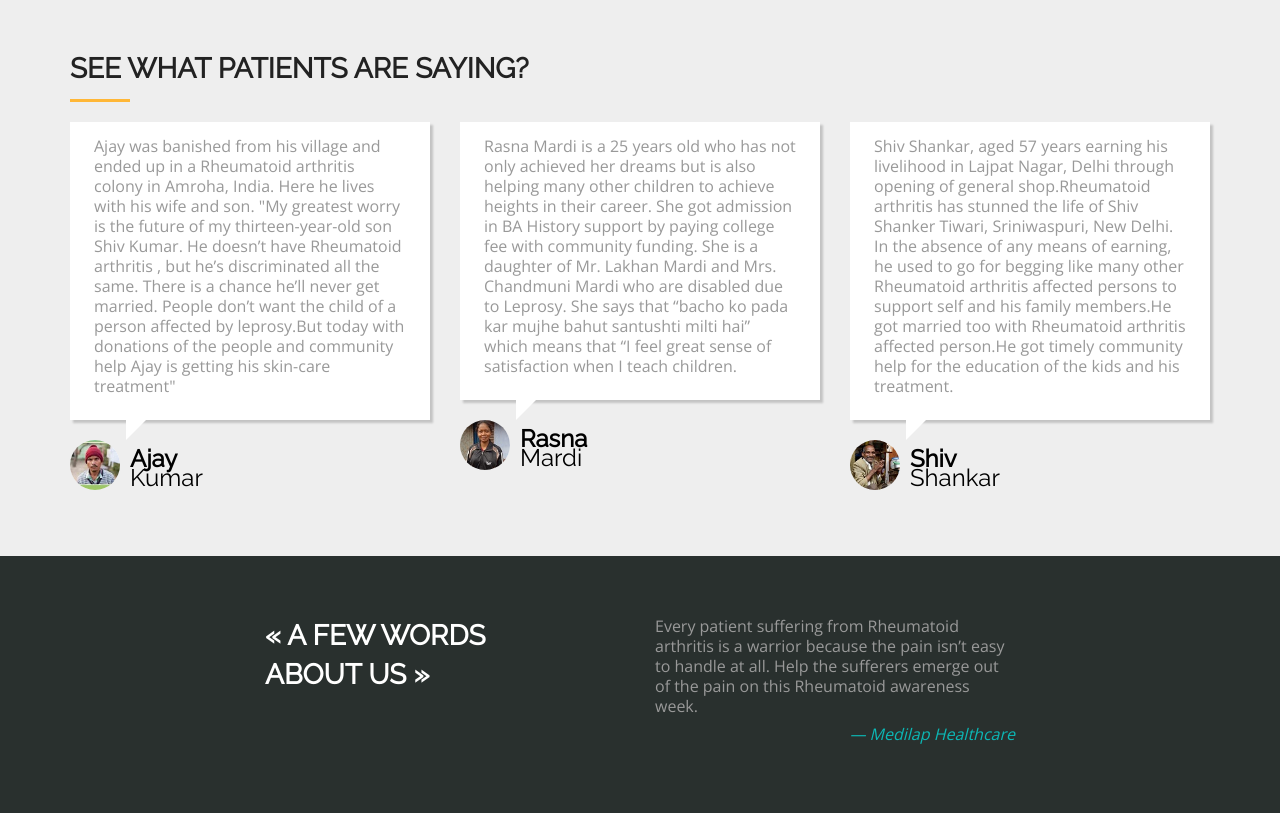
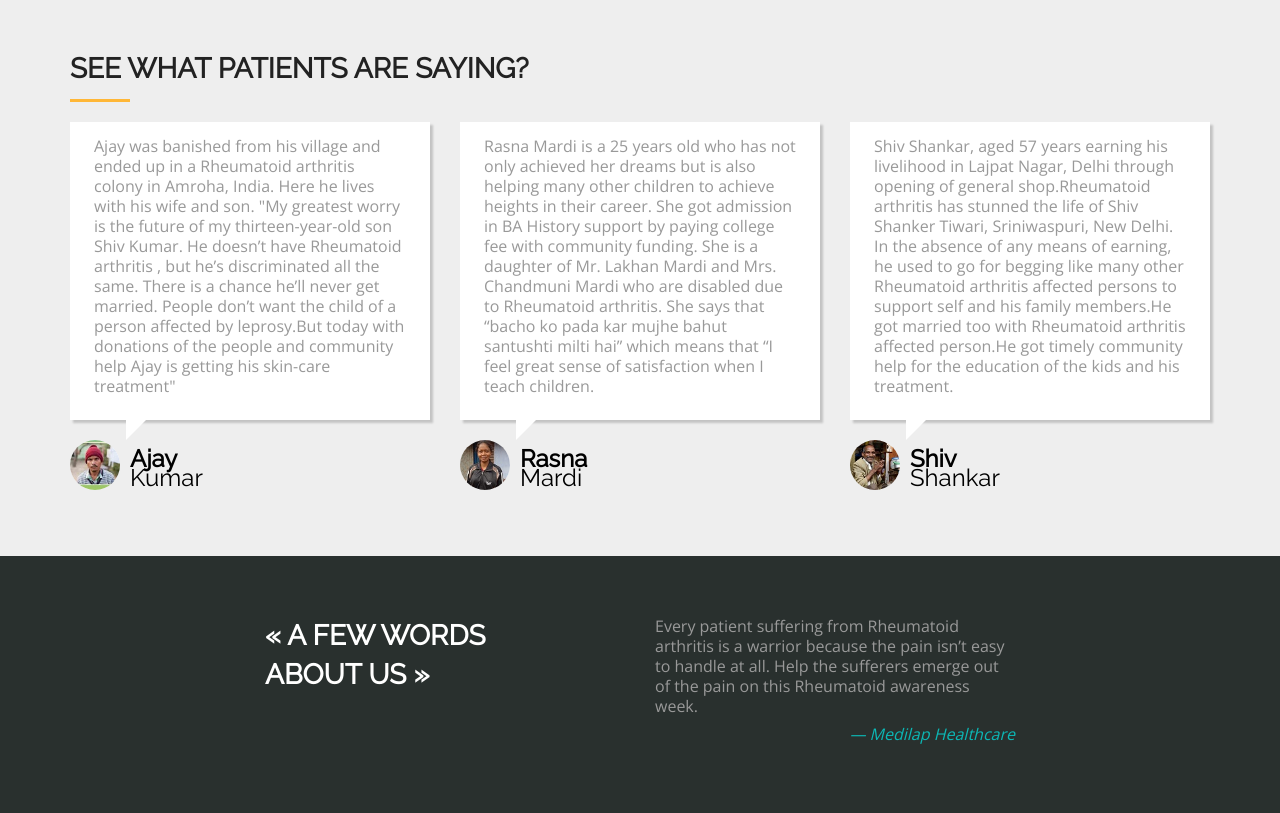
Before and after one commit to Adityadamen/Rheumatoid-arthritis, a Flask app: page / in a window 1280 px wide. Shown: the part 2409-3222 px from the top of the page. Run offline with Flask 2, Linux system fonts and the light colour scheme; some libraries are stand-ins or nearby versions; some web fonts are replaced.

Commit message:
Update index.html

```diff
--- a/templates/index.html
+++ b/templates/index.html
@@ -330,7 +330,7 @@
             <p>Rasna Mardi is a 25 years old who has not only achieved her dreams but is also helping many other
               children to achieve heights in their career.
               She got admission in BA History support by paying college fee with community funding.
-              She is a daughter of Mr. Lakhan Mardi and Mrs. Chandmuni Mardi who are disabled due to Leprosy.
+              She is a daughter of Mr. Lakhan Mardi and Mrs. Chandmuni Mardi who are disabled due to Rheumatoid arthritis.
               She says that “bacho ko pada kar mujhe bahut santushti milti hai” which means that “I feel great sense of
               satisfaction when I teach children.</p>
           </div>
```
